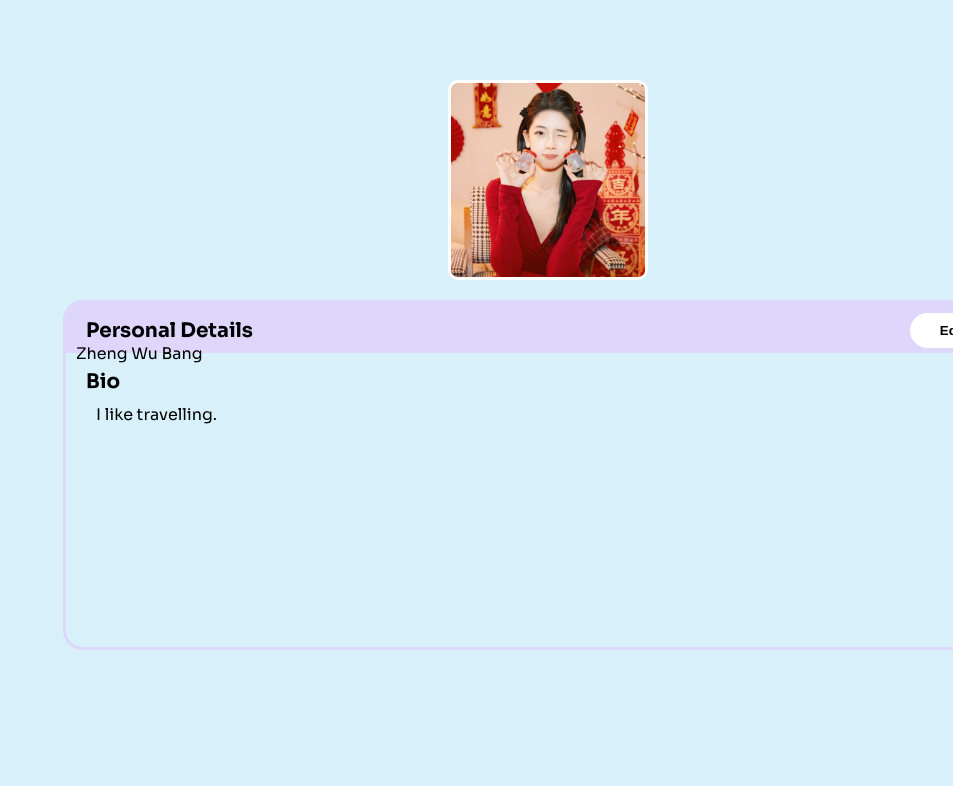
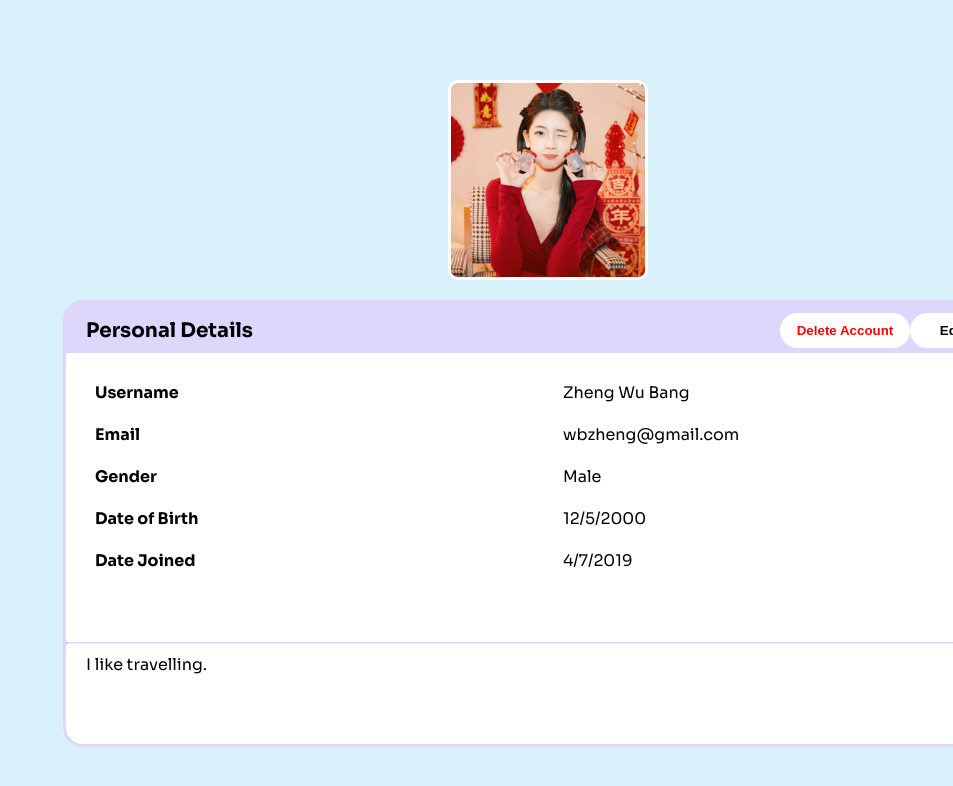
Before and after one commit to eren1106/Travely-Frontend, a React (Create React App) app: page /profile in a window 1280 px wide. Shown: the top 786 px of the page, without its empty margins (327-1280 px from the left). Built offline with nearby package versions, Linux system fonts and the light colour scheme.

Commit message:
Adjust the positioning of the page

```diff
--- a/src/pages/Profile.jsx
+++ b/src/pages/Profile.jsx
@@ -9,12 +9,16 @@ const Profile = () => {
   const [profilePic, setProfilePic] = useState('assets/profile.jpg');
   const [isEditModalOpen, setIsEditModalOpen] = useState(false);
   const [IsAccountDeleted, setIsAccountDeleted] = useState(false);
+  const [originalUsername, setOriginalUsername] = useState('');
+  const [originalBio, setOriginalBio] = useState('');
 
   // Create refs for DOM elements
   const divUsernameRef = useRef(null);
   const divBioRef = useRef(null);
   const inputUsernameRef = useRef(null);
   const inputBioRef = useRef(null);
+
+
 
   const handleChangeProfilePic = (event) => {
     const file = event.target.files[0];
@@ -54,6 +58,8 @@ const Profile = () => {
 
     divusername.innerHTML = usernamenew;
     divBio.innerHTML = bionew;
+
+    setIsEditModalOpen(false);
   };
 
   const handleDeleteAccount = () => {
@@ -81,14 +87,82 @@ const Profile = () => {
     });
   };
 
+  /*
+  useLayoutEffect(() => {
+    const inputUsername = inputUsernameRef.current;
+    const inputBio = inputBioRef.current;
+
+    if (inputUsername && inputBio) {
+      const originalUsername = inputUsername.defaultValue;
+      const originalBio = inputBio.defaultValue;
+
+      const handleMouseOverUsername = () => {
+        if (inputUsername.value === username) {
+          inputUsername.value = '';
+        }
+      };
+
+      const handleMouseOverBio = () => {
+        if (inputBio.value === bio) {
+          inputBio.value = '';
+        }
+      };
+
+      const handleMouseOutUsername = () => {
+        if (inputUsername.value === '') {
+          inputUsername.value = username;
+        }
+      };
+
+      const handleMouseOutBio = () => {
+        if (inputBio.value === '') {
+          inputBio.value = bio;
+        }
+      };
+
+      const handleClickUsername = () => {
+        if (inputUsername.value === originalUsername) {
+          inputUsername.value = '';
+        }
+      };
+
+      const handleClickBio = () => {
+        if (inputBio.value === originalBio) {
+          inputBio.value = '';
+        }
+      };
+
+      inputUsername.addEventListener('mouseover', handleMouseOverUsername);
+      inputBio.addEventListener('mouseover', handleMouseOverBio);
+      inputUsername.addEventListener('mouseout', handleMouseOutUsername);
+      inputBio.addEventListener('mouseout', handleMouseOutBio);
+      inputUsername.addEventListener('click', handleClickUsername);
+      inputBio.addEventListener('click', handleClickBio);
+
+      // Clean up event listeners on component unmount
+      return () => {
+        inputUsername.removeEventListener('mouseover', handleMouseOverUsername);
+        inputBio.removeEventListener('mouseover', handleMouseOverBio);
+        inputUsername.removeEventListener('mouseout', handleMouseOutUsername);
+        inputBio.removeEventListener('mouseout', handleMouseOutBio);
+        inputUsername.removeEventListener('click', handleClickUsername);
+        inputBio.removeEventListener('click', handleClickBio);
+      };
+    }
+  }, []);
+  */
+
+
   useLayoutEffect(() => {
     displayCurrentUserInfo();
-  }, []);
+  }, [divUsernameRef, divBioRef]);
+
 
   const displayCurrentUserInfo = () => {
       const divusername = divUsernameRef.current;
       const divBio = divBioRef.current;
 
+      if (divusername && divBio) {
         const usernamenew = divusername.innerHTML;
         const bionew = divBio.innerHTML;
 
@@ -131,8 +205,11 @@ const Profile = () => {
             inputBio.value = '';
           });
         }
+      }
 
   };
+
+
 
   if (IsAccountDeleted) {
     // Render a message or redirect to a different page after account deletion
@@ -162,7 +239,7 @@ const Profile = () => {
 
               {/* Edit Profile Modal */}
               {isEditModalOpen && (
-                <div id="editModal" className="editmodal_container">
+                <div id="editModal" className="editmodal_container" style={{ display: isEditModalOpen ? 'block' : 'none' }}>
                   <div className="editmodal_content">
                     <form className="editProfile">
                       <span className="close" onClick={handleCloseModal}>
@@ -178,12 +255,12 @@ const Profile = () => {
                         <br />
                         <br />
                         <label htmlFor="username">Username</label>
-                        <input type="text" id="username" name="username" required ref={inputUsernameRef}/>
+                        <input type="text" id="username" name="username" defaultValue={username} required ref={inputUsernameRef}/>
                         <br />
                         <br />
 
                         <label htmlFor="bio">Bio</label>
-                        <textarea id="bio" name="bio" rows="4" cols="50" required ref={inputBioRef}></textarea>
+                        <textarea id="bio" name="bio" defaultValue={bio} rows="4" cols="50" required ref={inputBioRef}></textarea>
                         <br />
                         <br />
                       </div>
@@ -196,24 +273,50 @@ const Profile = () => {
                 </div>
               )}
 
-              <div id="namearea" className="details_info" ref={divUsernameRef}>
-                {username}
-              </div>
-              <div className="details_title">Bio</div>
-              <div id="bio_details" className="details_info" ref={divBioRef}>
-                {bio}
-              </div>
-            </div>
-          </div>
-
               <div className="actions_container">
                 <button type="button" id="delete_btn" onClick={handleDeleteAccount}>
                   Delete Account
                 </button>
               </div>
             </div>
+
+            <div class="details_container">
+              <div class="row">
+                <div class="column_1">
+
+                  <p>Username </p><br/>
+                  <p>Email</p><br/>
+                  <p>Gender</p><br/>
+                  <p>Date of Birth</p><br/>
+                  <p>Date Joined</p><br/><br/>
+
                 </div>
 
+                <div class="column_2">
+
+                  <div id="namearea" ref={divUsernameRef}>Zheng Wu Bang</div><br/>
+
+                  <div id="emailarea">wbzheng@gmail.com</div><br/>
+
+                  <div id="genderarea">Male</div><br/>
+
+                  <div id="DOBarea">12/5/2000</div><br/>
+
+                  <div id="DJoinedarea">4/7/2019</div><br/>
+
+                </div>
+              </div>
+            </div>
+
+            <hr/>
+
+            <div class="bio_container">
+              <p id="bio_details" ref={divBioRef}>I like travelling.</p>
+            </div>
+          </div>
+        </div>
+
+      </div>
   );
 
 };
```
Lines whose indentation alone changed are shown as unchanged.
